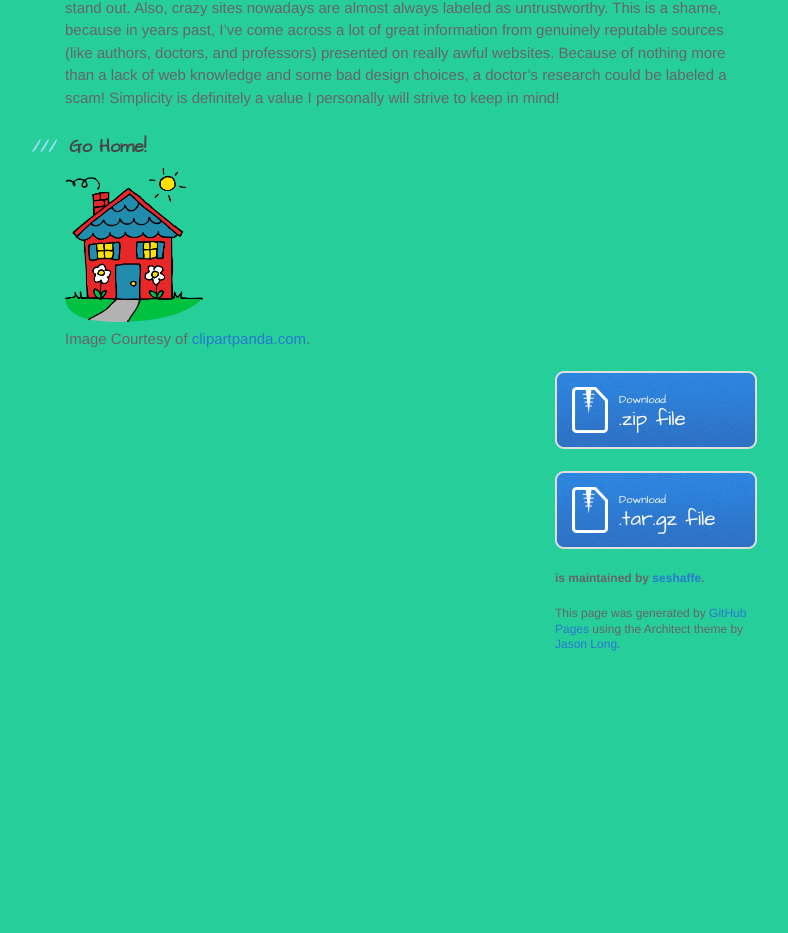
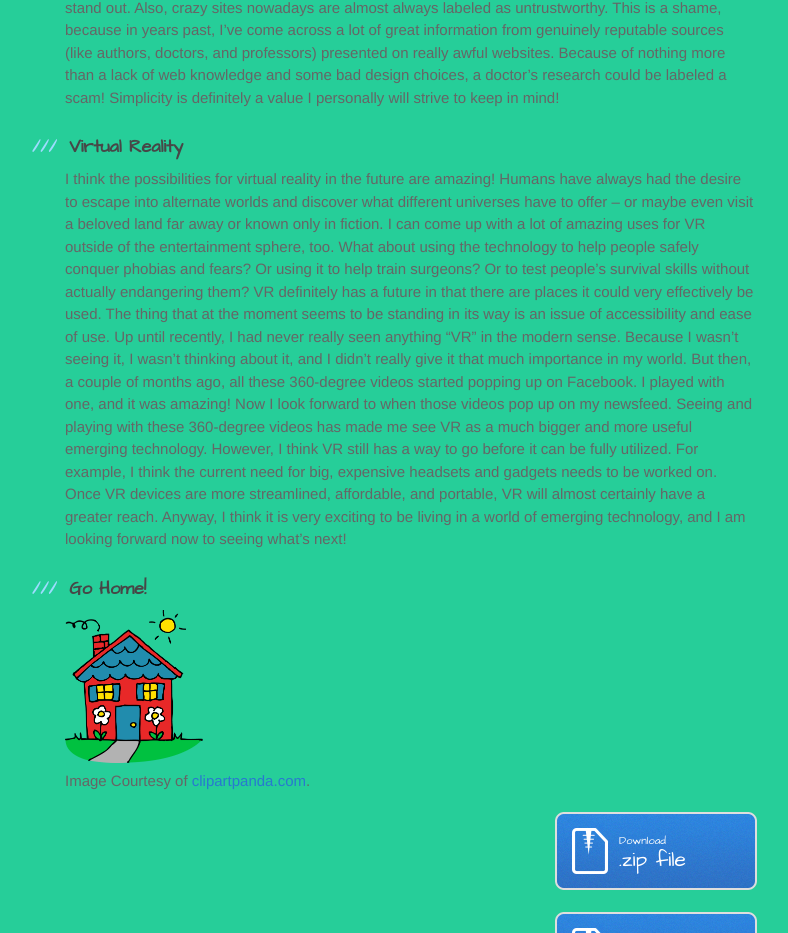
Before and after one commit to seshaffe/IML400, a plain HTML site: page index_readingResponses.html in a window 1280 px wide. Shown: the part 1033-1966 px from the top of the page, without its empty margins (105-893 px from the left). Before the commit the page ends 1930 px from the top, so only its background shows below. Drawn offline with Linux system fonts and the light colour scheme.

Commit message:
New reading response

```diff
--- a/index_readingResponses.html
+++ b/index_readingResponses.html
@@ -43,6 +43,15 @@
 </p>
 
 <h3>
+<a id="designer-templates" class="anchor" href="#designer-templates" aria-hidden="true"><span class="octicon octicon-link"></span></a>Virtual Reality</h3>
+
+<p>	I think the possibilities for virtual reality in the future are amazing!  Humans have always had the desire to escape into alternate worlds and discover what different universes have to offer – or maybe even visit a beloved land far away or known only in fiction.  I can come up with a lot of amazing uses for VR outside of the entertainment sphere, too.  What about using the technology to help people safely conquer phobias and fears?  Or using it to help train surgeons?  Or to test people’s survival skills without actually endangering them?
+	VR definitely has a future in that there are places it could very effectively be used.  The thing that at the moment seems to be standing in its way is an issue of accessibility and ease of use.  Up until recently, I had never really seen anything “VR” in the modern sense.  Because I wasn’t seeing it, I wasn’t thinking about it, and I didn’t really give it that much importance in my world.  But then, a couple of months ago, all these 360-degree videos started popping up on Facebook.  I played with one, and it was amazing!  Now I look forward to when those videos pop up on my newsfeed.  Seeing and playing with these 360-degree videos has made me see VR as a much bigger and more useful emerging technology.
+	However, I think VR still has a way to go before it can be fully utilized.  For example, I think the current need for big, expensive headsets and gadgets needs to be worked on.  Once VR devices are more streamlined, affordable, and portable, VR will almost certainly have a greater reach.
+	Anyway, I think it is very exciting to be living in a world of emerging technology, and I am looking forward now to seeing what’s next!
+</p>
+
+<h3>
 <a id="designer-templates" class="anchor" href="#designer-templates" aria-hidden="true"><span class="octicon octicon-link"></span></a>Go Home!</h3>
 
 <a href="index.html"><img src="images/cute-house-clipart.png" width=20% height=30%/></a>
```
Also changed, not shown: APIs/tommy.jpg (added).
